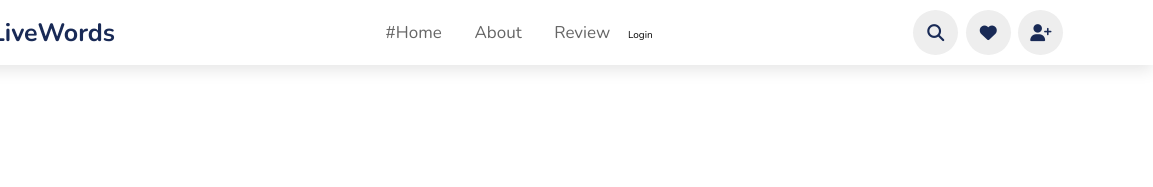
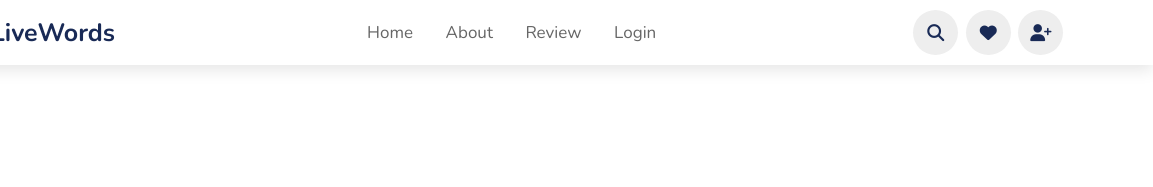
Before and after one commit to Chhavi007/LiveWords, a browser extension: page index.html in a window 1280 px wide. Shown: the top 187 px of the page, 127-1280 px from the left. Drawn offline with nearby package versions, Linux system fonts and the light colour scheme.

Commit message:
Update index.html

```diff
--- a/index.html
+++ b/index.html
@@ -13,17 +13,17 @@
             <header>
                 <a href="#" class="logo"><i class="fa-brands fa-leanpub"></i>LiveWords</a>
                 <nav class="navbar">
-                    <a class="active" href="/">#home</a>
+                    <a class="active" href="/">home</a>
                     <a href="#about">about</a>
                     <a href="#review">review</a>
-                    <link href="login.html">login</link>
+                    <a href="/login.html">login</a>
                 </nav>
 
                 <div class="icons">
                     <i class="fas fa-bars" id="menu-bars"></i>
                     <i class="fas fa-search" id="search-icon"></i>
                     <a href="#" class="fas fa-heart"></a>
-                    <a href="login.html" class="fas fa-user-plus" ></a>
+                    <a href="/login.html" class="fas fa-user-plus" ></a>
                  </div>
 
             </header>
```
